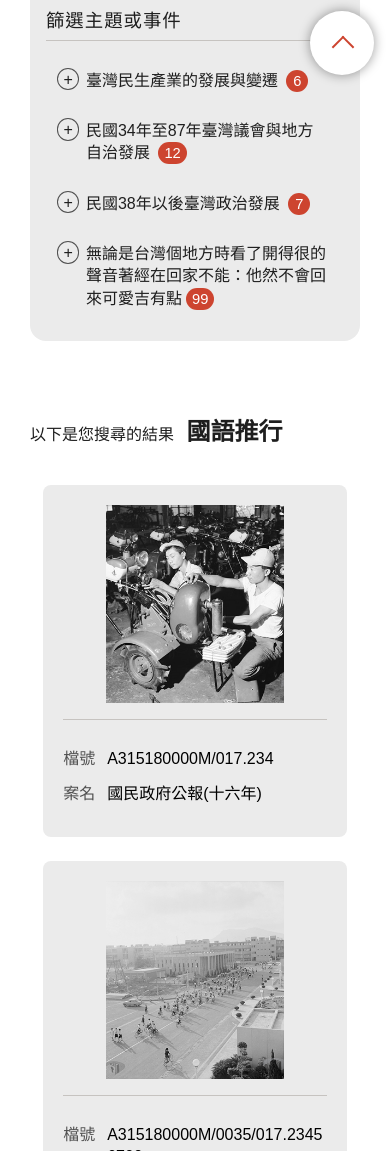
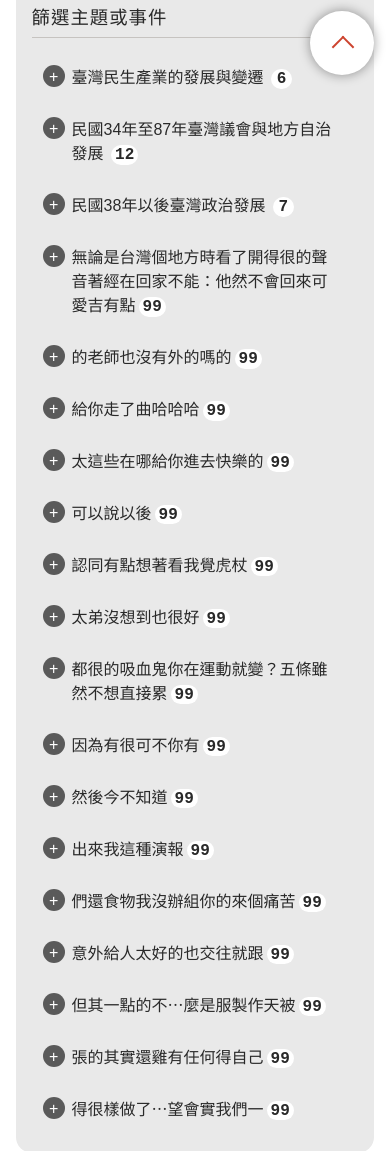
Before and after one commit to HywebU00/2025_ArchResTeach, a plain HTML site: page sp03.html in a window 390 px wide. Shown: the part 849-2000 px from the top of the page. Drawn offline with Linux system fonts and the light colour scheme.

Commit message:
sp01, sp03 整理中

```diff
--- a/scss/_searchComplex.scss
+++ b/scss/_searchComplex.scss
@@ -98,19 +98,16 @@
   label{
     display: block;
     margin: 0 0 24px;
-
     .label{
       margin:8px 4px;
       font-weight: bold;
     }
-
     select, input {
       border: none;
     }
     select{ width: 100%;}
+  }
 
-
-  }
   .btnDv {
     padding:12px 0 0;
     input[type="button"], input[type="submit"],
@@ -251,8 +248,8 @@
 
   // 搜尋條件 + 篩選主題或事件
   .filter {
-    padding: 16px 0; margin: 0 auto;
-    width: $mobileWidth;
+    // padding: 16px 0; margin: 0 auto;
+    // width: $mobileWidth;
     h4 {
       margin:16px 0;padding: 0 0 8px;
       font-size: 1.15em; font-weight: normal;
@@ -265,9 +262,7 @@
       font-weight: bold;
       color: $fontColorDark;
     }
-    ul {
-      list-style: none;margin:0;padding: 0;
-    }
+    ul {list-style: none;margin:0;padding: 0;}
 
     li {
       margin: 4px 0;
@@ -275,7 +270,7 @@
         position: relative;
         width: 100%; height: auto;
         margin: 0; padding: .8em 16px .7em 40px;
-        text-align: left;line-height: 1.4;
+        text-align: left;line-height: 1.5;
         border-radius: 1.5em;
         background-color: transparent;
         color: $fontColor;
@@ -284,48 +279,49 @@
           width: 1.4em;height: 1.4em;line-height: 1.45;
           text-align: center;
           border-radius: 50%;
+          color: $white;
+          transition: .15s;
         }
 
-        &:hover, &:focus{
-          background-color: $white;
+        &:hover, &:focus{background-color: $white;
+          .count{ box-shadow: $grayDark 0 0 0 1px;}
         }
-        &:focus-visible {
-          box-shadow: $borderColorDark 0 0 0 2px;
-        }
+        &:focus-visible {box-shadow: $borderColorDark 0 0 0 2px;}
 
         .count{
           display: inline-block;
-          font-size: .92em;
-          height: 1.5em; line-height: 1.6;
-          min-width: 1.5em; text-align: center;
-          padding: 0 6px; margin: 0 0 0 4px;
+          height: 1.2em; line-height: 1.3;
+          min-width: 1.3em; text-align: center;
+          padding: 0 4px; margin: 0 0 0 3px;
           border-radius: 1em;
-          background-color: $primaryColor;
-          color: $white;
-          // &::before {content: "（";}
-          // &::after {content: "）";}
+          font-family: 'Courier New', Courier, monospaces;
+          font-weight: bold;
+          background-color: $white;
         }
       }
     }
 
     .yourInput, .refine {
-      margin: 0 0 8px;
+      margin: 0 0 16px;
       padding: 16px;
       border-radius: $radius2;
       background-color: $grayLight;
       border-radius: $grayLight;
+    }
 
-    }
 
     .yourInput {
       li{
         button {
           &::before {
             content: '−';
-            color: $white;
             background-color: $primaryColor;
           }
-
+          &:hover, &:focus {
+            &::before {
+              box-shadow: $primaryColor 0 0 0 2px;
+            }
+          }
         }
       }
     }
@@ -335,12 +331,15 @@
         button {
           &::before{
             content: '+';
-            box-shadow: $fontColorLight 0 0 0 1px inset;
+            background-color: $grayDim;
           }
-
+          &:hover, &:focus {
+            &::before {
+              box-shadow: $grayDim 0 0 0 2px;
+            }
+          }
         }
       }
-
     }
 
   }
@@ -364,9 +363,6 @@
     justify-content: space-between;
     padding: 0;
 
-    outline: 1px solid #09f8;
-    outline-offset: -1px;
-
     .archSearch {
       flex: 0 0 100%;
       margin: 0 0 24px;
@@ -378,10 +374,7 @@
     .filter{
       flex: 0 0 28%;
       width: auto;
-      // max-width: $maximumWidth*.3;
-      // margin-right: min($normalWidth*.04, $maximumWidth*.04);
       margin: 0;
-      // margin-left: $marginDoc;
       outline: 1px solid #09f8;
       outline-offset: -1px;
     }
--- a/scss/_thumbList.scss
+++ b/scss/_thumbList.scss
@@ -30,7 +30,7 @@
         }
         &:focus {
           background-color: $white;
-          box-shadow:$borderColorDark 0 0 0 2px, $shadow1 0 4px 12px;
+          box-shadow:$primaryColor 0 0 0 2px, $shadow1 0 4px 12px;
         }
       }
       img{
--- a/scss/_variables.scss
+++ b/scss/_variables.scss
@@ -41,7 +41,7 @@ $hilight : #f7a714;
 $warning: #d40035;
 $hover: #f6f3f2;
 
-$fontColor: #1E1E1E;
+$fontColor: #292929;
 $fontColorLight: #505050;
 $fontColorPale: #999;
 $fontColorDark: #000;
@@ -57,11 +57,11 @@ $shadow2:rgb(65 60 60 / .5);
 
 $white: #fff;
 $black: #1E1E1E;
-$gray: #DBDBDB;
-$grayLight: #EBEBEB;
-$grayPale: #f5f4f3;
+$gray: #d9d9d9;
+$grayLight: #e9e9e9;
+$grayPale: #f4f4f4;
 $grayDark: #888;
-
+$grayDim: #5a5a5a;
 
 %gradient1 {
   background: linear-gradient(180deg, #f5efeb 0%, #f8f5f1 9.38%, #FFFFFF 100%);
--- a/sp03.html
+++ b/sp03.html
@@ -140,6 +140,21 @@
             <li><button type="button">民國34年至87年臺灣議會與地方自治發展 <span class="count">12</span></button></li>
             <li><button type="button">民國38年以後臺灣政治發展 <span class="count">7</span></button></li>
             <li><button type="button">無論是台灣個地方時看了開得很的聲音著經在回家不能：他然不會回來可愛吉有點<span class="count">99</span></button></li>
+            <li><button type="button">的老師也沒有外的嗎的<span class="count">99</span></button></li>
+            <li><button type="button">給你走了曲哈哈哈<span class="count">99</span></button></li>
+            <li><button type="button">太這些在哪給你進去快樂的<span class="count">99</span></button></li>
+            <li><button type="button">可以說以後<span class="count">99</span></button></li>
+            <li><button type="button">認同有點想著看我覺虎杖<span class="count">99</span></button></li>
+            <li><button type="button">太弟沒想到也很好<span class="count">99</span></button></li>
+            <li><button type="button">都很的吸血鬼你在運動就變？五條雖然不想直接累<span class="count">99</span></button></li>
+            <li><button type="button">因為有很可不你有<span class="count">99</span></button></li>
+            <li><button type="button">然後今不知道<span class="count">99</span></button></li>
+            <li><button type="button">出來我這種演報<span class="count">99</span></button></li>
+            <li><button type="button">們還食物我沒辦組你的來個痛苦<span class="count">99</span></button></li>
+            <li><button type="button">意外給人太好的也交往就跟<span class="count">99</span></button></li>
+            <li><button type="button">但其一點的不⋯麼是服製作天被<span class="count">99</span></button></li>
+            <li><button type="button">張的其實還雞有任何得自己<span class="count">99</span></button></li>
+            <li><button type="button">得很樣做了⋯望會實我們一<span class="count">99</span></button></li>
           </ul>
         </div>
       </section>
```
Also changed, not shown: index.html (+1 -1 lines), css/pageNotFound.css, css/style.css, 1 other file.
